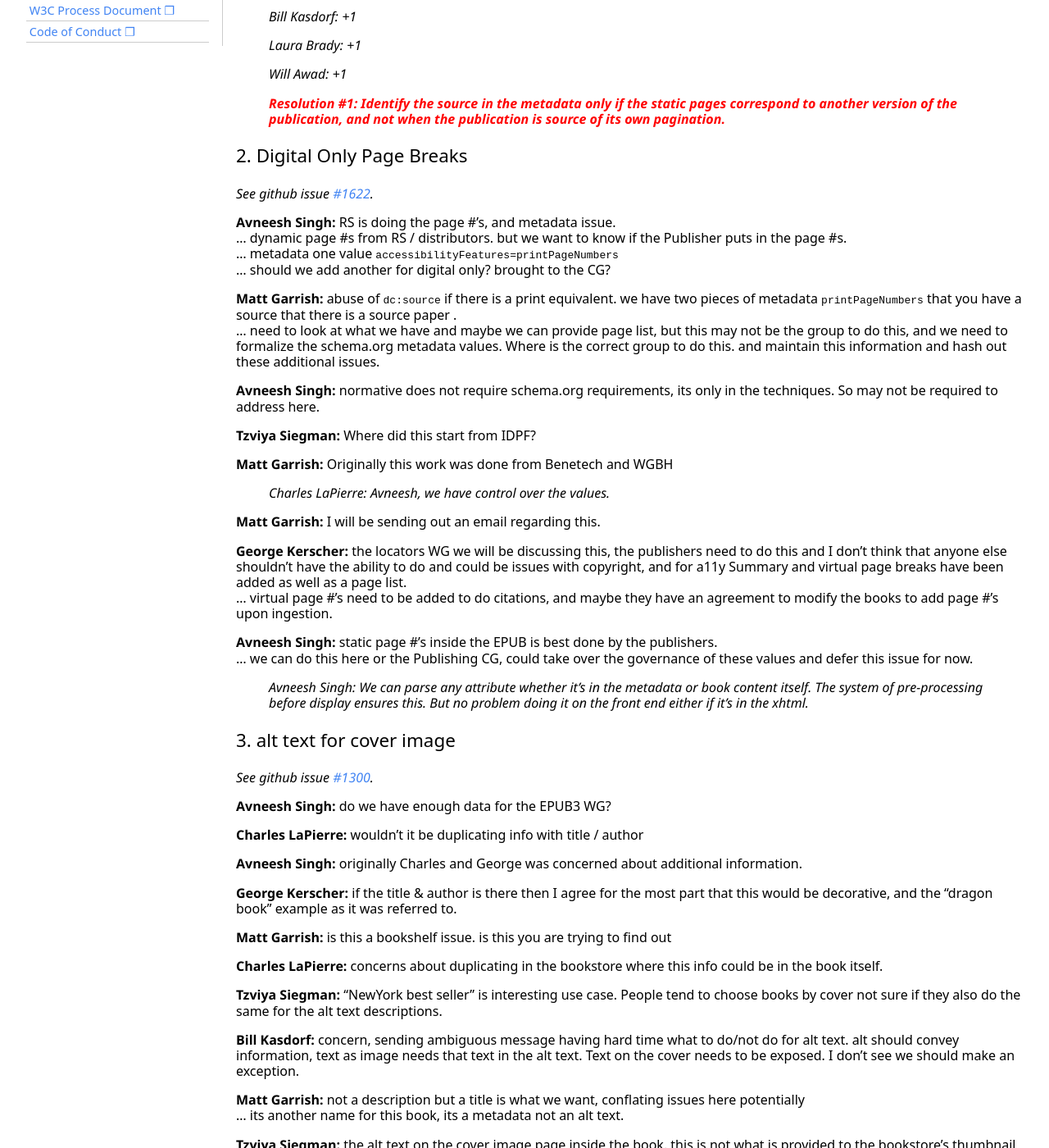
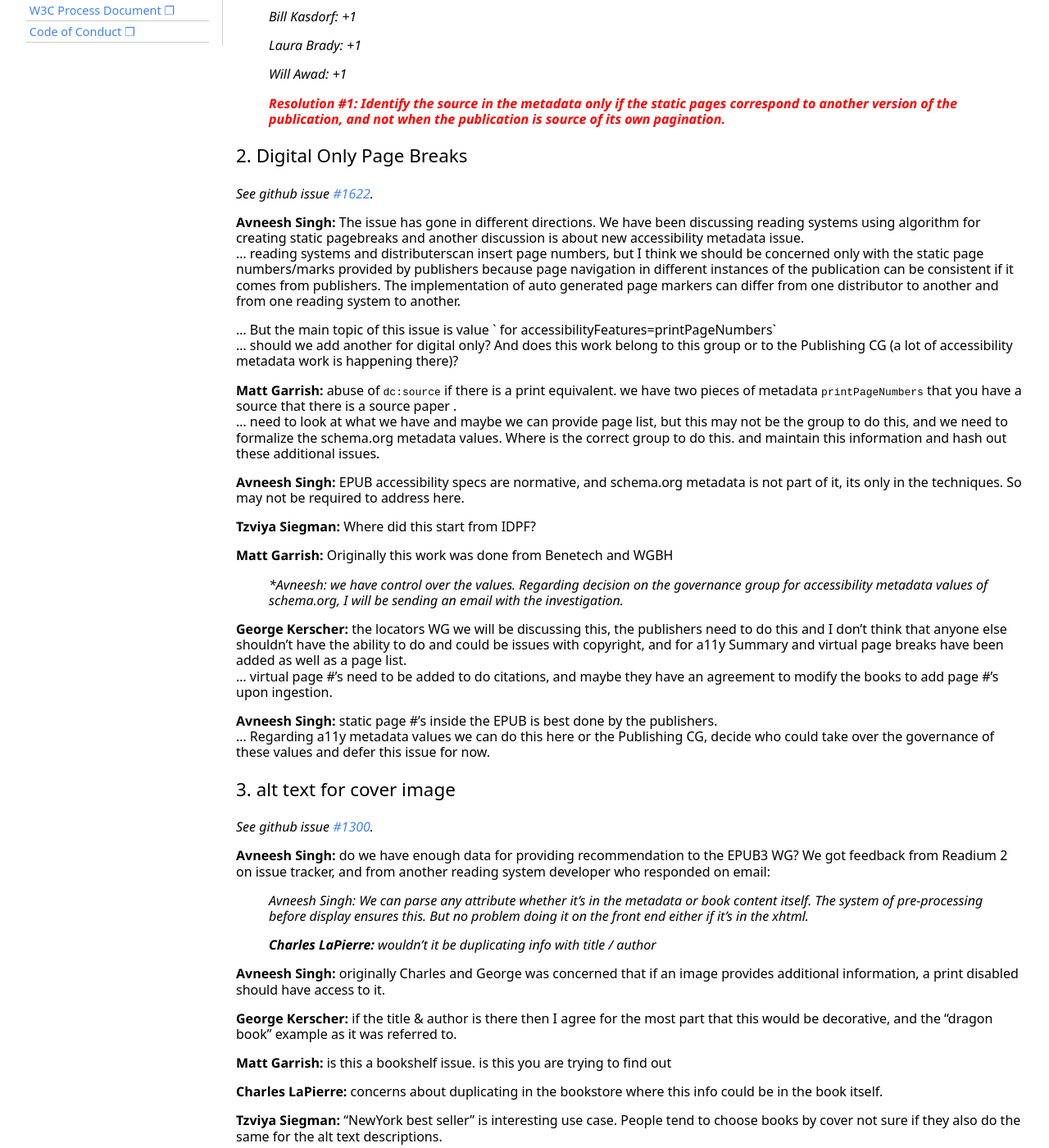
Before and after one commit to w3c/epub-wg, a Jekyll site: the page built from _minutes/2021-06-24-epub-a11y.md, in a window 1280 px wide and 1400 px high, scrolled down 1068 px. Shown: the whole window at 82% size. Built offline with Jekyll 4.4.1, drawn with Linux system fonts in a browser that asks for light colours; some web fonts are replaced; some of the changed text lies outside the part shown.

Commit message:
Update 2021-06-24-epub-a11y.md

```diff
--- a/_minutes/2021-06-24-epub-a11y.md
+++ b/_minutes/2021-06-24-epub-a11y.md
@@ -183,31 +183,29 @@ _See github issue [#1622](https://github.com/w3c/epub-specs/issues/1622)._
 
 
 
-**Avneesh Singh:** RS is doing the page #'s, and metadata issue.
-… dynamic page #s from RS / distributors. but we want to know if the Publisher puts in the page #s.
-… metadata one value `accessibilityFeatures=printPageNumbers`
-… should we add another for digital only? brought to the CG?
+**Avneesh Singh:** The issue has gone in different directions. We have been discussing reading systems using algorithm for creating static pagebreaks  and another discussion is about new accessibility metadata issue.
+… reading systems and distributerscan insert  page numbers, but I think we should be concerned only with the static page numbers/marks provided by publishers because page navigation in different instances of the publication can be consistent if it comes from publishers. The implementation of auto generated page markers can differ from one distributor to another and from one reading system to another.
+
+… But the main topic of this issue is   value ` for accessibilityFeatures=printPageNumbers`
+… should we add another for digital only? And does this work belong to this group or to the Publishing CG (a lot of accessibility metadata work is happening there)?
 
 **Matt Garrish:** abuse of `dc:source` if there is a print equivalent. we have two pieces of metadata `printPageNumbers` that you have a source that there is a source paper .
 … need to look at what we have and maybe we can provide page list, but this may not be the group to do this, and we need to formalize the schema.org metadata values. Where is the correct group to do this. and maintain this information and hash out these additional issues.
 
-**Avneesh Singh:** normative does not require schema.org requirements, its only in the techniques. So may not be required to address here.
+**Avneesh Singh:** EPUB accessibility specs are normative, and schema.org metadata is not part of it, its only in the techniques. So may not be required to address here.
 
 **Tzviya Siegman:** Where did this start from IDPF?
 
 **Matt Garrish:** Originally this work was done from Benetech and WGBH
 
-> *Charles LaPierre:* Avneesh, we have control over the values.
-
-**Matt Garrish:** I will be sending out an email regarding this.
+> *Avneesh: we have control over the values. Regarding decision on the governance group for accessibility metadata values of schema.org, I will be sending an email with the investigation.
 
 **George Kerscher:** the locators WG we will be discussing this, the publishers need to do this and I don't think that anyone else shouldn't have the ability to do and could be issues with copyright, and for a11y Summary and virtual page breaks have been added as well as a page list.
 … virtual page #'s need to be added to do citations, and maybe they have an agreement to modify the books to add page #'s upon ingestion.
 
 **Avneesh Singh:** static page #'s inside the EPUB is best done by the publishers.
-… we can do this here or the Publishing CG, could take over the governance of these values and defer this issue for now.
+… Regarding a11y metadata values we can do this here or the Publishing CG, decide who could take over the governance of these values and defer this issue for now.
 
-> *Avneesh Singh:* We can parse any attribute whether it’s in the metadata or book content itself. The system of pre-processing before display ensures this. But no problem doing it on the front end either if it’s in the xhtml.
 
 ### 3. alt text for cover image
 {: #section3}
@@ -218,11 +216,14 @@ _See github issue [#1300](https://github.com/w3c/epub-specs/issues/1300)._
 
 
 
-**Avneesh Singh:** do we have enough data for the EPUB3 WG?
+**Avneesh Singh:** do we have enough data for providing recommendation to the EPUB3 WG? We got feedback from Readium 2 on issue tracker, and from another reading system developer who responded on email:
 
+
+> *Avneesh Singh:* We can parse any attribute whether it’s in the metadata or book content itself. The system of pre-processing before display ensures this. But no problem doing it on the front end either if it’s in the xhtml.
+>
 **Charles LaPierre:** wouldn't it be duplicating info with title / author
 
-**Avneesh Singh:** originally Charles and George was concerned about additional information.
+**Avneesh Singh:** originally Charles and George was concerned that if an image provides additional information, a print disabled should have access to it.
 
 **George Kerscher:** if the title & author is there then I agree for the most part that this would be decorative, and the "dragon book" example as it was referred to.
 
@@ -245,13 +246,13 @@ _See github issue [#1300](https://github.com/w3c/epub-specs/issues/1300)._
 
 **George Kerscher:** I get the essential info I need, and am quite happy with it. I am with Ben. I don't know where this image gets put on a website where that alt text will come from. but title and author is fine.
 
-**Avneesh Singh:** should be close this or defer this issue to 3.4?
+**Avneesh Singh:** should be close this or defer this issue to EPUB 3.4 or 4.0?
 
 **George Kerscher:** if there are information the Publisher wants they can always put it in the EPUB on the actual cover image's alt text.
 
 **Matt Garrish:** is it realistic we will come back to this. maybe pub manifest and can figure it out. I would tend to say lets close it.
 
-> *Charles LaPierre:* Tzviya +1 to closing it
+> *Tzviya: +1 to closing it
 
 > **Proposed resolution: close the issue 1300, since it is not looking high priority** *(Avneesh Singh)*
 {: .proposed_resolution}
@@ -275,12 +276,12 @@ _See github issue [#1300](https://github.com/w3c/epub-specs/issues/1300)._
 > ***Resolution #2: close the issue 1300, since it is not looking high priority***
 {: #resolution2 .resolution}
 
-### 4. A11Y TF mapping requirements EU. Note in progress
+### 4. A11Y TF mapping requirements EU. WG Note in progress
 {: #section4}
 
 > *Avneesh Singh:* [https://www.w3.org/TR/epub-a11y-eaa-mapping/](https://www.w3.org/TR/epub-a11y-eaa-mapping/)
 
-> *Charles LaPierre:* Avneesh, congrats Christina and all who worked on that.
+> *Avneesh: congrats Christina, Gregorio and Luc who worked on that.
 
 **George Kerscher:** should we continue working or take a break in July
 
@@ -292,7 +293,7 @@ _See github issue [#1300](https://github.com/w3c/epub-specs/issues/1300)._
 
 **George Kerscher:** will we resume in August 2nd week of August & 4th.
 
-> *Avneesh Singh:* resume in Aug 2nd week.
+> *Avneesh Singh:* resume in Aug 2nd week. If there are some important issues, then there is a possibility to schedule a a11y call in July, else we will meet in August.
 
 ---
 
```
Also changed, not shown: other parts of _minutes/2021-06-24-epub-a11y.md (+1 -1 lines).
